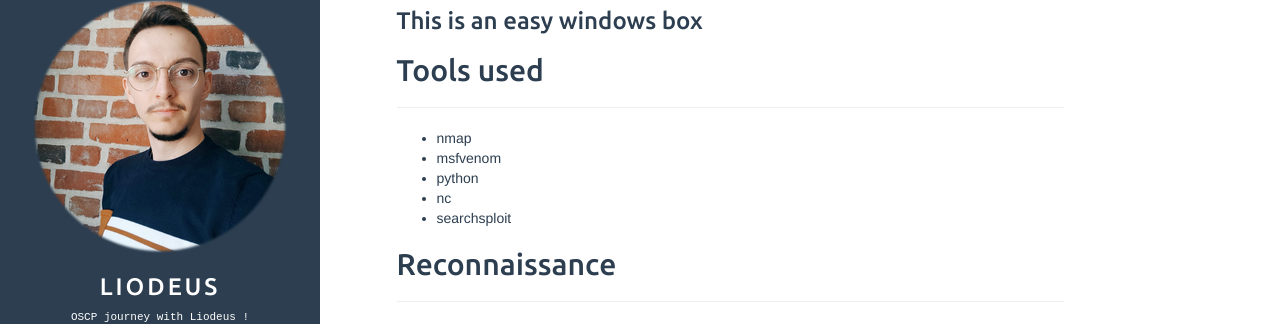
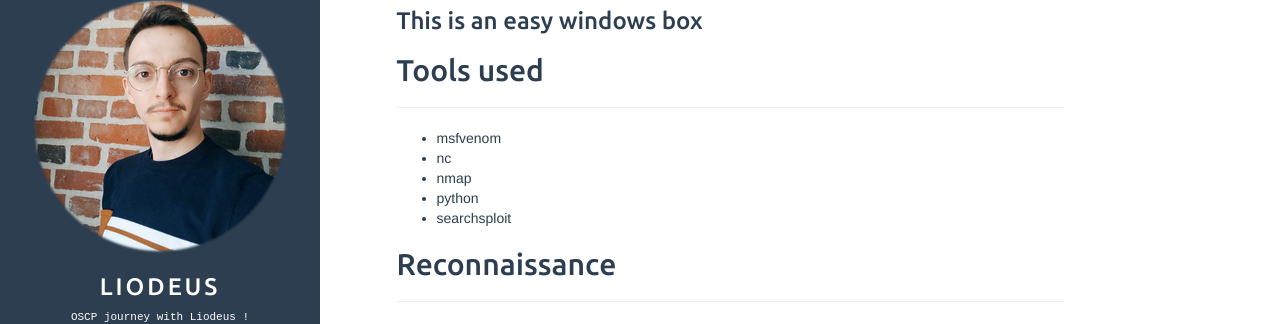
Before and after one commit to Liodeus/liodeus.github.io, a Jekyll site: the page built from _posts/2020-07-18-blue.md, in a window 1280 px wide and 900 px high, scrolled down 358 px. Shown: the part 130-454 px from the top of the window. Built offline with Jekyll 4.4.1, drawn with Linux system fonts in a browser that asks for light colours.

Commit message:
Add files via upload

```diff
--- a/_posts/2020-07-18-blue.md
+++ b/_posts/2020-07-18-blue.md
@@ -14,10 +14,10 @@ description: "Blue write-up"
 
 ------
 
+- msfvenom
+- nc
 - nmap
-- msfvenom
 - python
-- nc
 - searchsploit
 
 ## Reconnaissance
```
